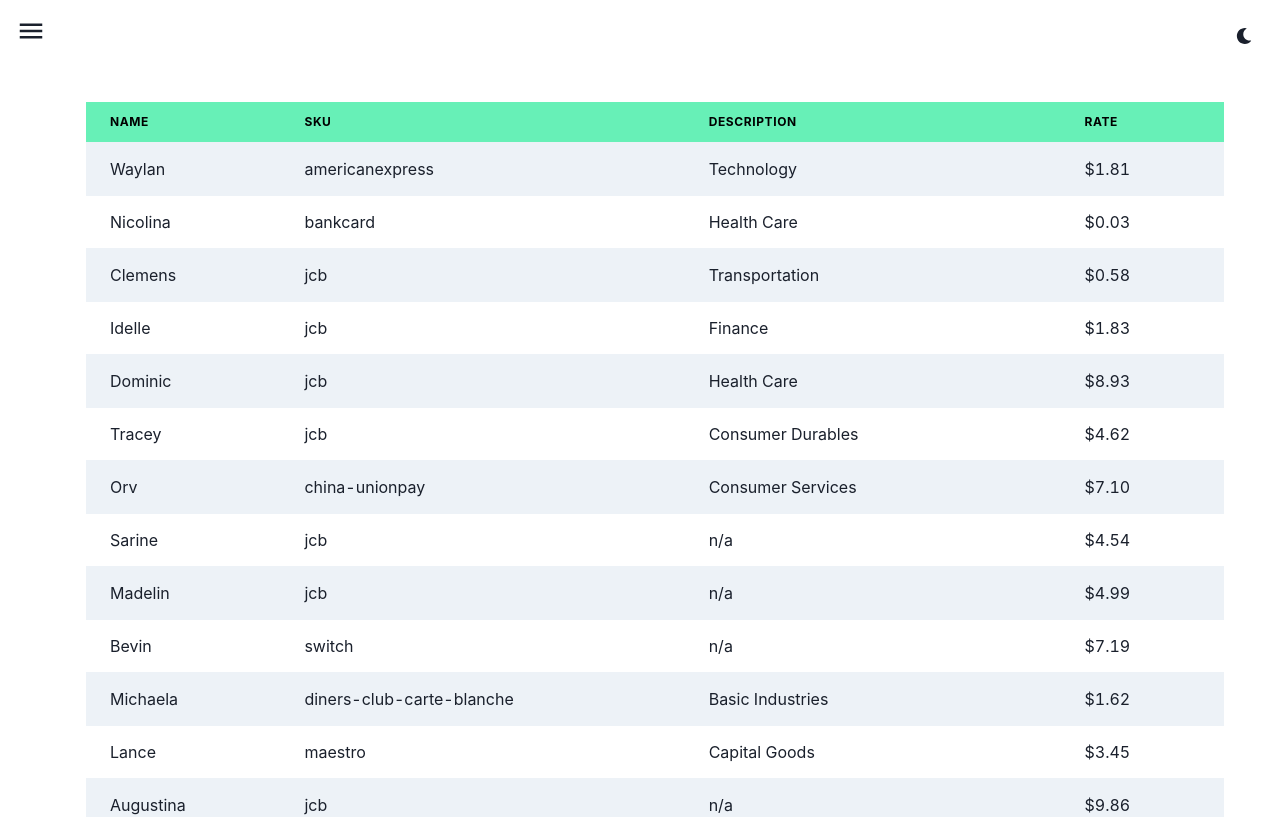
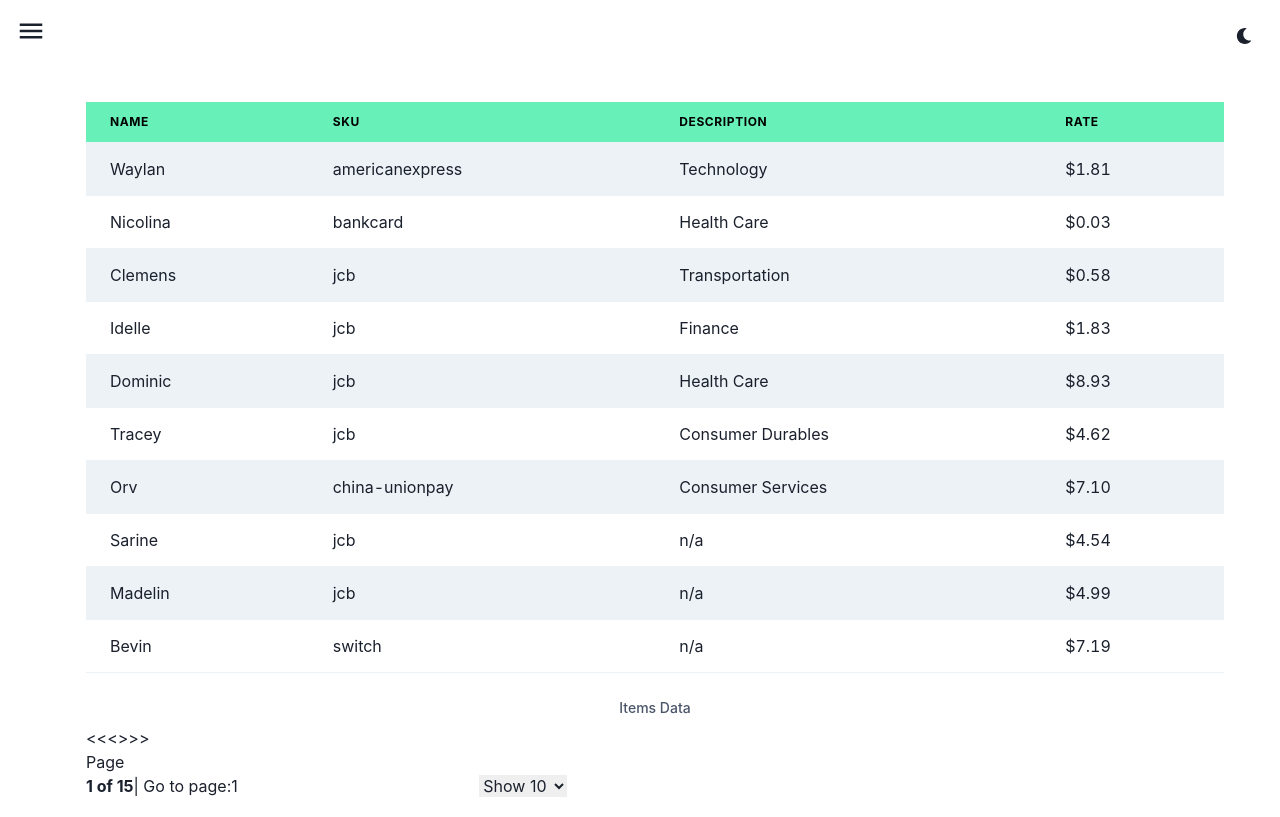
Before and after one commit to ShashankBhake/bitnbuild-crce-mumbai, a React (Vite) app in the folder frontend/: page / in a window 1280 px wide. Shown: the top 817 px of the page. Built offline with nearby package versions, Linux system fonts and the light colour scheme.

Commit message:
table pagination

```diff
--- a/frontend/src/components/Table.jsx
+++ b/frontend/src/components/Table.jsx
@@ -1,5 +1,5 @@
 import React from 'react'
-import { useReactTable, flexRender, getCoreRowModel } from '@tanstack/react-table'
+import { useReactTable, flexRender, getCoreRowModel, getPaginationRowModel } from '@tanstack/react-table'
 import itemsData from '../utils/items.json'
 import { columnDef } from '../utils/columns'
 import {
@@ -27,7 +27,9 @@ const TableComponent = () => {
     const tableInstance = useReactTable({
         columns: columnDef,
         data: itemsData,
-        getCoreRowModel: getCoreRowModel()
+        getCoreRowModel: getCoreRowModel(),
+        getPaginationRowModel: getPaginationRowModel(),
+        debugTable: true
     })
 
     console.log("test", tableInstance.getHeaderGroups())
@@ -78,7 +80,100 @@ const TableComponent = () => {
                         }
                     </Tbody>
                 </Table>
+                <div className="h-2" />
+
+                <div className="flex items-center gap-2">
+
+                    <button
+                        className="border rounded p-1"
+                        onClick={() => tableInstance.setPageIndex(0)}
+                        disabled={!tableInstance.getCanPreviousPage()}
+                    >
+                        {'<<'}
+                    </button>
+
+
+
+                    <button
+                        className="border rounded p-1"
+                        onClick={() => tableInstance.previousPage()}
+                        disabled={!tableInstance.getCanPreviousPage()}
+                    >
+                        {'<'}
+                    </button>
+
+
+                    <button
+                        className="border rounded p-1"
+                        onClick={() => tableInstance.nextPage()}
+                        disabled={!tableInstance.getCanNextPage()}
+                    >
+                        {'>'}
+                    </button>
+
+
+
+                    <button
+                        className="border rounded p-1"
+                        onClick={() => tableInstance.setPageIndex(tableInstance.getPageCount() - 1)}
+                        disabled={!tableInstance.getCanNextPage()}
+                    >
+                        {'>>'}
+                    </button>
+
+
+
+
+
+
+                    <span className="flex items-center gap-1">
+                        <div>Page</div>
+                        <strong>
+                            {tableInstance.getState().pagination.pageIndex + 1} of{' '}
+                            {tableInstance.getPageCount()}
+                        </strong>
+                    </span>
+
+
+
+
+                    <span className="flex items-center gap-1">
+                        | Go to page:
+                        <input
+                            type="number"
+                            defaultValue={tableInstance.getState().pagination.pageIndex + 1}
+                            onChange={e => {
+                                const page = e.target.value ? Number(e.target.value) - 1 : 0
+                                tableInstance.setPageIndex(page)
+                            }}
+                            className="border p-1 rounded w-16"
+                        />
+                    </span>
+
+
+
+
+                    <select
+                        value={tableInstance.getState().pagination.pageSize}
+                        onChange={e => {
+                            tableInstance.setPageSize(Number(e.target.value))
+                        }}
+                    >
+                        {[10, 20, 30, 40, 50].map(pageSize => (
+                            <option key={pageSize} value={pageSize}>
+                                Show {pageSize}
+                            </option>
+                        ))}
+                    </select>
+
+
+
+
+                </div>
+
+
             </TableContainer>
+
         </Container>
     )
 }
```
